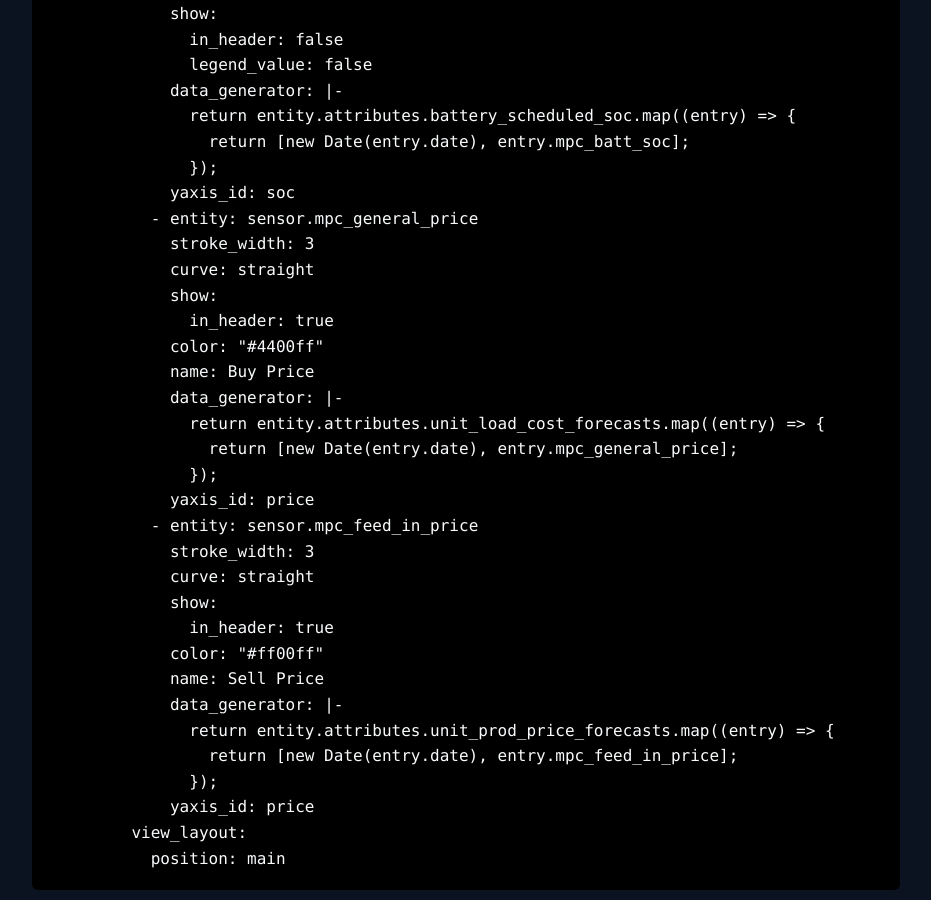
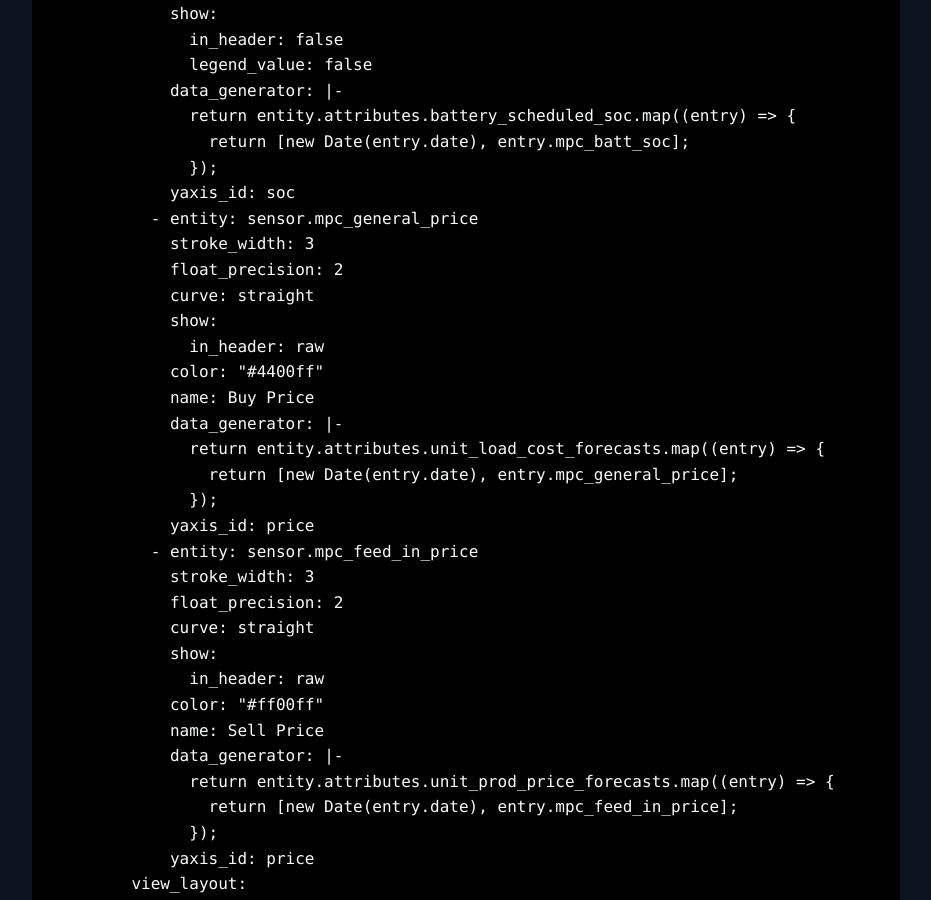
Before and after one commit to AnnableLab/annablelab.github.io, a Jekyll site: the page built from pages/dashboard.md, in a window 1280 px wide and 900 px high, scrolled down 3586 px. Shown: the whole window, without its empty margins (174-1105 px from the left). Built offline with Jekyll 4.4.1, drawn with Linux system fonts in a browser that asks for light colours; our own code applies the rules of GitHub Pages for plain Markdown files.

Commit message:
Fix pricing in dashboard chart

```diff
--- a/_includes/dashboard.yaml
+++ b/_includes/dashboard.yaml
@@ -135,9 +135,10 @@
             yaxis_id: soc
           - entity: sensor.mpc_general_price
             stroke_width: 3
+            float_precision: 2
             curve: straight
             show:
-              in_header: true
+              in_header: raw
             color: "#4400ff"
             name: Buy Price
             data_generator: |-
@@ -147,9 +148,10 @@
             yaxis_id: price
           - entity: sensor.mpc_feed_in_price
             stroke_width: 3
+            float_precision: 2
             curve: straight
             show:
-              in_header: true
+              in_header: raw
             color: "#ff00ff"
             name: Sell Price
             data_generator: |-
```
